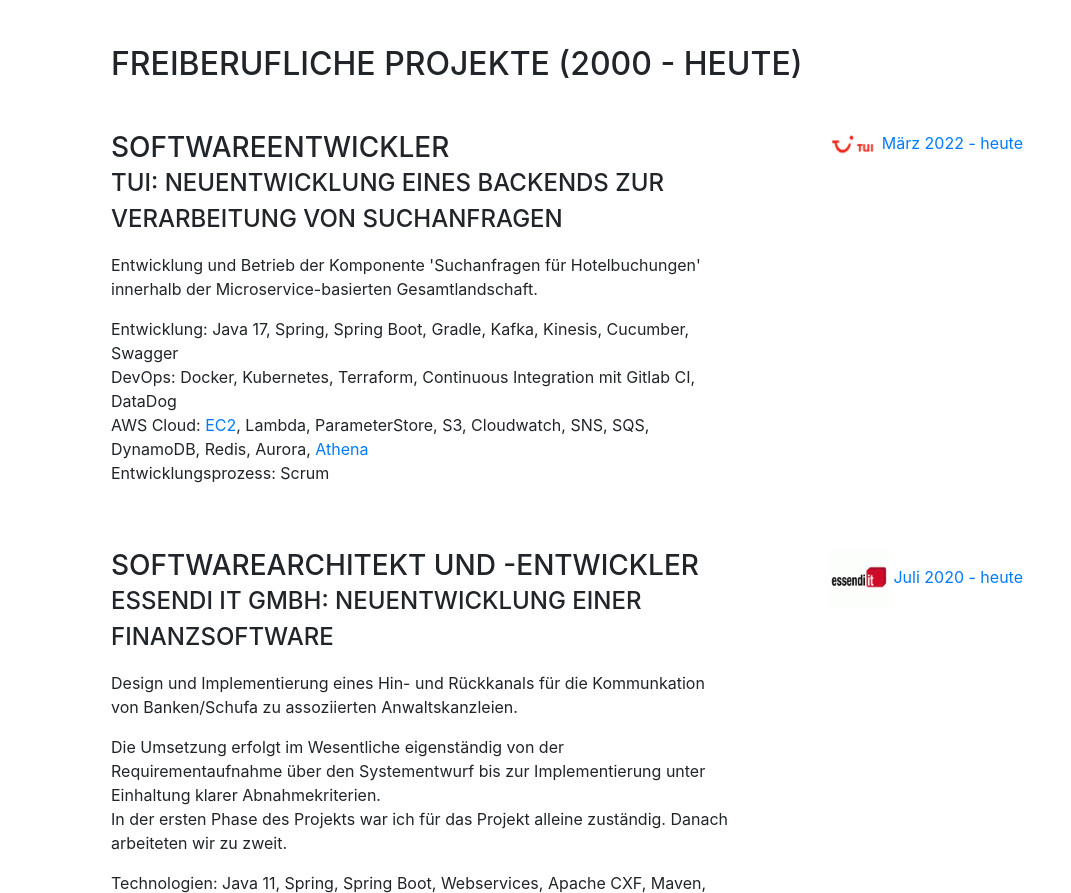
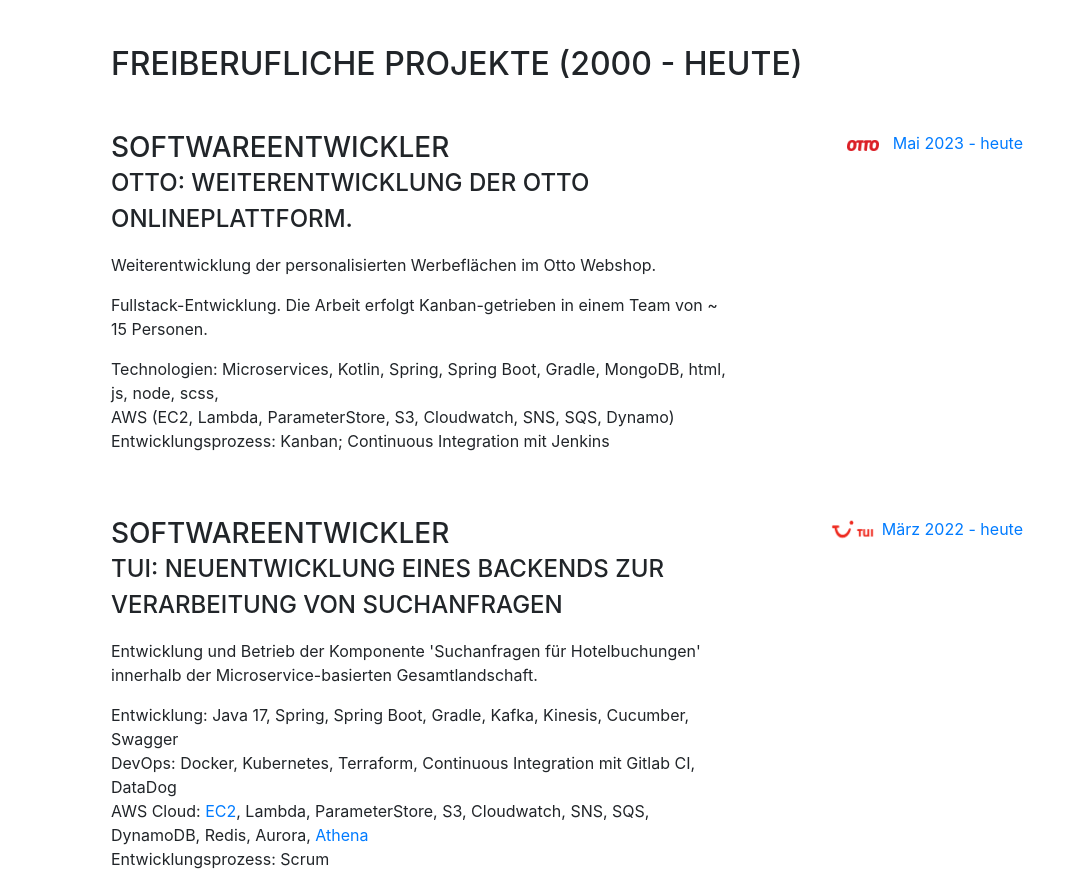
Before and after one commit to nasahl/website-nasahl, a website with bundled scripts: page index.html in a window 1280 px wide. Shown: the part 804-1697 px from the top of the page, without its empty margins (209-1280 px from the left). Built offline with nearby package versions, Linux system fonts and the light colour scheme; a web font is replaced by a local one.

Commit message:
Station Otto ab 2023/05

```diff
--- a/index.html
+++ b/index.html
@@ -131,6 +131,20 @@
     <section class="resume-section p-3 p-lg-5 d-flex flex-column" id="experience">
         <div class="my-auto">
             <h2 class="mb-5">Freiberufliche Projekte (2000 - heute)</h2>
+
+            <div class="resume-item d-flex flex-column flex-md-row mb-5">
+                <div class="resume-content mr-auto">
+                    <h3 class="mb-0">Softwareentwickler</h3>
+                    <div class="subheading mb-3">Otto: Weiterentwicklung der Otto Onlineplattform.</div>
+                    <p>Weiterentwicklung der personalisierten Werbeflächen im Otto Webshop.</p>
+                    <p>Fullstack-Entwicklung. Die Arbeit erfolgt Kanban-getrieben in einem Team von ~ 15 Personen.</p>
+                    Technologien: Microservices, Kotlin, Spring, Spring Boot, Gradle, MongoDB, html, js, node, scss, <br>AWS (EC2, Lambda, ParameterStore, S3, Cloudwatch, SNS, SQS, Dynamo)
+                    <br> Entwicklungsprozess: Kanban; Continuous Integration mit Jenkins</p>
+                </div>
+                <div class="resume-date text-md-right">
+                    <span class="text-primary"><img src="companies/Otto_GmbH_logo.svg.png" width="32" height="11">&nbsp;&nbsp; Mai 2023 - heute</span>
+                </div>
+            </div>
 
             <div class="resume-item d-flex flex-column flex-md-row mb-5">
                 <div class="resume-content mr-auto">
```
